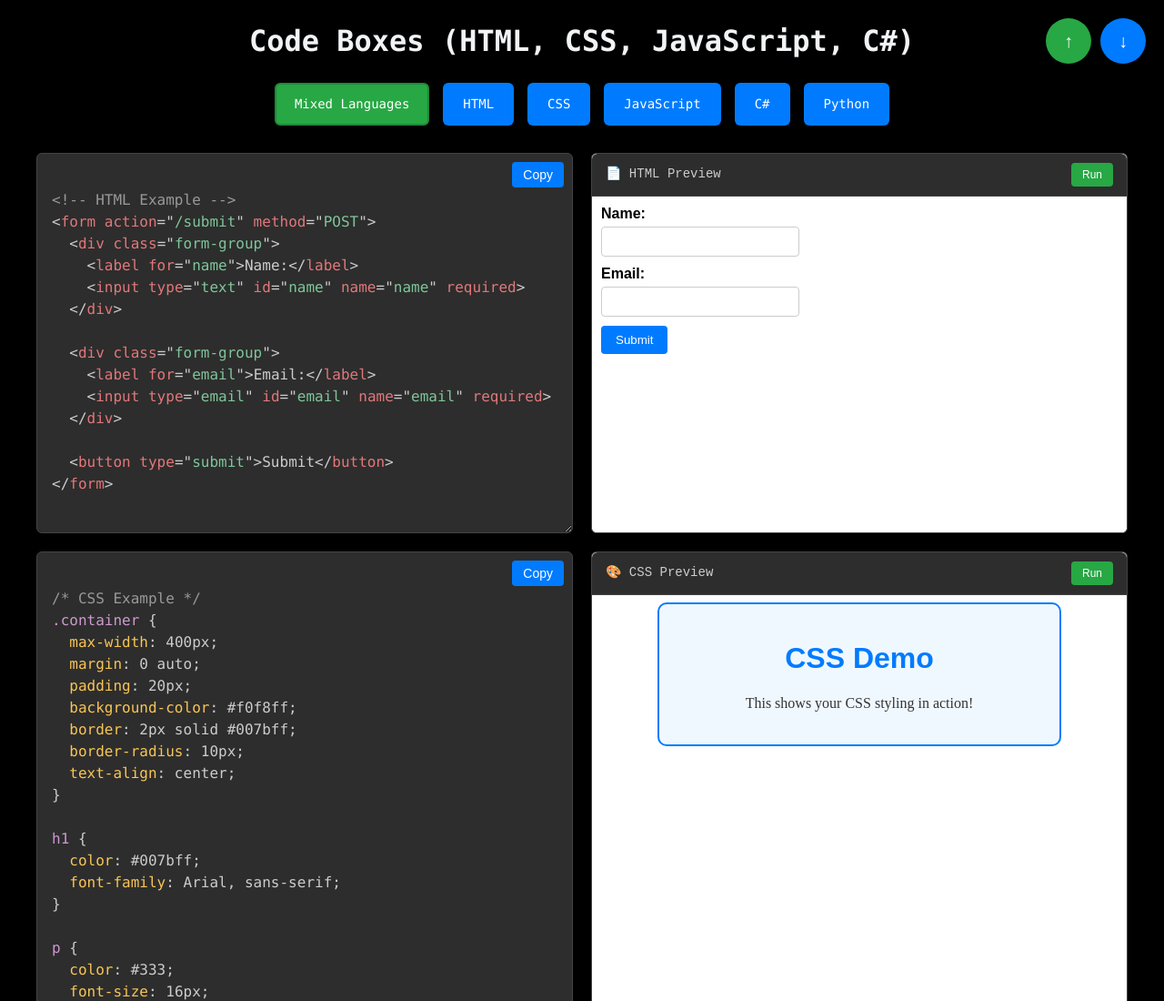
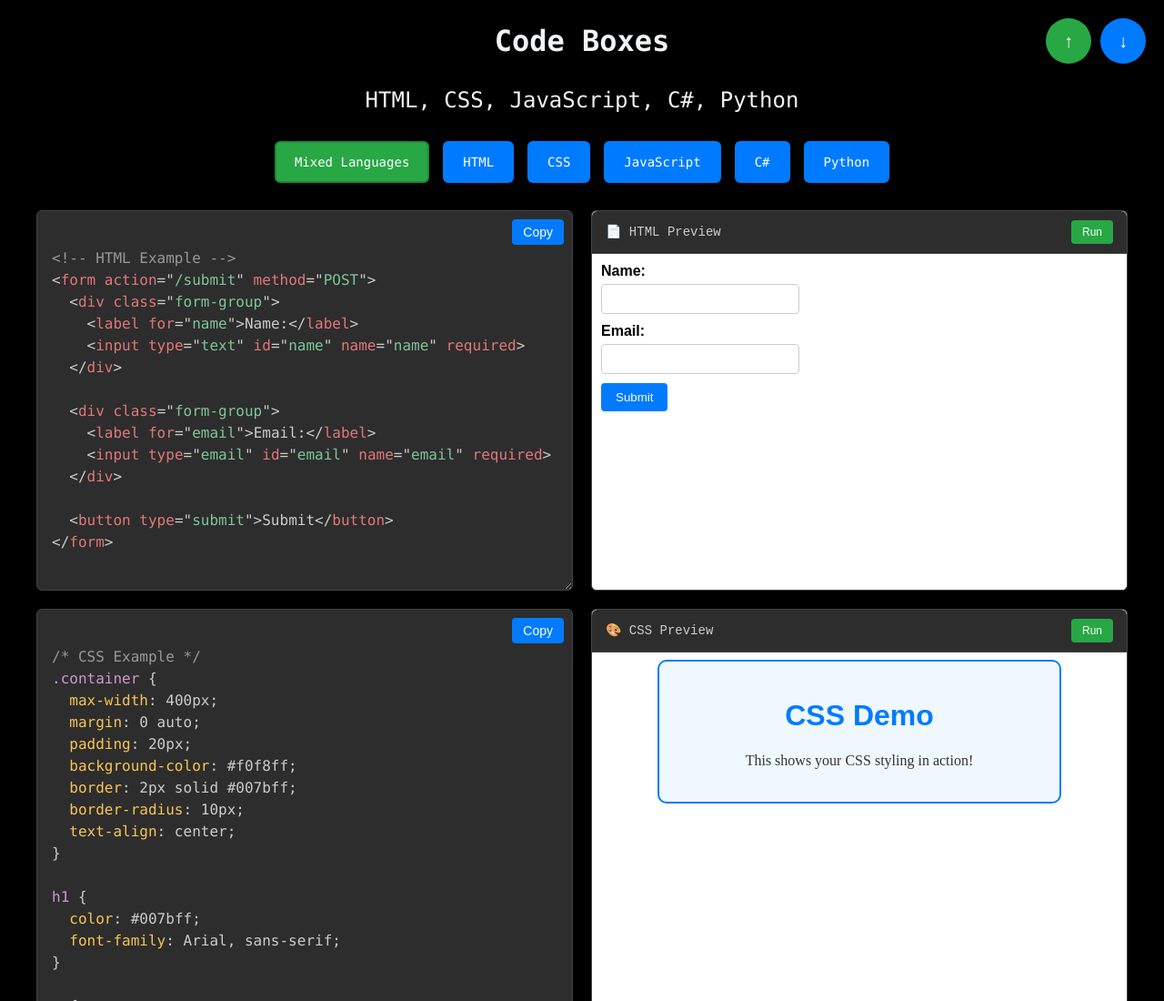
Before and after one commit to LawinKh/code_boxes, a plain HTML site: page index.html in a window 1280 px wide. Shown: the top 1100 px of the page at 91% size. Drawn offline with nearby package versions, Linux system fonts and the light colour scheme.

Commit message:
Add h2 subtitle styling and fade-in animation
- Added h2 styling in styles.css with proper color and spacing
- Included h2 in fade-in animation system for smooth loading
- Updated main.js to apply content-loaded class to h2 elements
- Enhanced visual hierarchy with subtitle below main heading

```diff
--- a/index.html
+++ b/index.html
@@ -12,7 +12,8 @@
 </head>
 <body>
 
-<h1>Code Boxes (HTML, CSS, JavaScript, C#)</h1>
+<h1>Code Boxes</h1>
+<h2>HTML, CSS, JavaScript, C#, Python</h2>
 
 <!-- Page Navigator -->
 <div class="page-navigator">
--- a/main.js
+++ b/main.js
@@ -3,7 +3,7 @@
 document.addEventListener('DOMContentLoaded', function() {
   setTimeout(function() {
     const elementsToShow = document.querySelectorAll(
-      '.language-csharp, .code-container, .note-box-container, h1, .page-navigator, .scroll-top-btn, .scroll-bottom-btn, .copy-button, .note-copy-btn, .note-save-btn, .code-with-output, .output-container, .run-button'
+      '.language-csharp, .code-container, .note-box-container, h1, h2, .page-navigator, .scroll-top-btn, .scroll-bottom-btn, .copy-button, .note-copy-btn, .note-save-btn, .code-with-output, .output-container, .run-button'
     );
     elementsToShow.forEach(function(element) {
       element.classList.add('content-loaded');
--- a/styles.css
+++ b/styles.css
@@ -69,6 +69,16 @@ h1 {
   font-size: 2em;
   margin-bottom: 20px;
   text-align: center;
+}
+
+h2 {
+  font-family: consolas, monospace;
+  color: #f1f3f5;
+  font-size: 1.5em;
+  margin-bottom: 25px;
+  text-align: center;
+  font-weight: 400;
+  opacity: 0.9;
 }
 
 p {
@@ -367,6 +377,7 @@ code {
 .code-container,
 .note-box-container,
 h1,
+h2,
 .page-navigator,
 .scroll-top-btn,
 .scroll-bottom-btn,
@@ -384,6 +395,7 @@ h1,
 .code-container.content-loaded,
 .note-box-container.content-loaded,
 h1.content-loaded,
+h2.content-loaded,
 .page-navigator.content-loaded,
 .scroll-top-btn.content-loaded,
 .scroll-bottom-btn.content-loaded,
```
